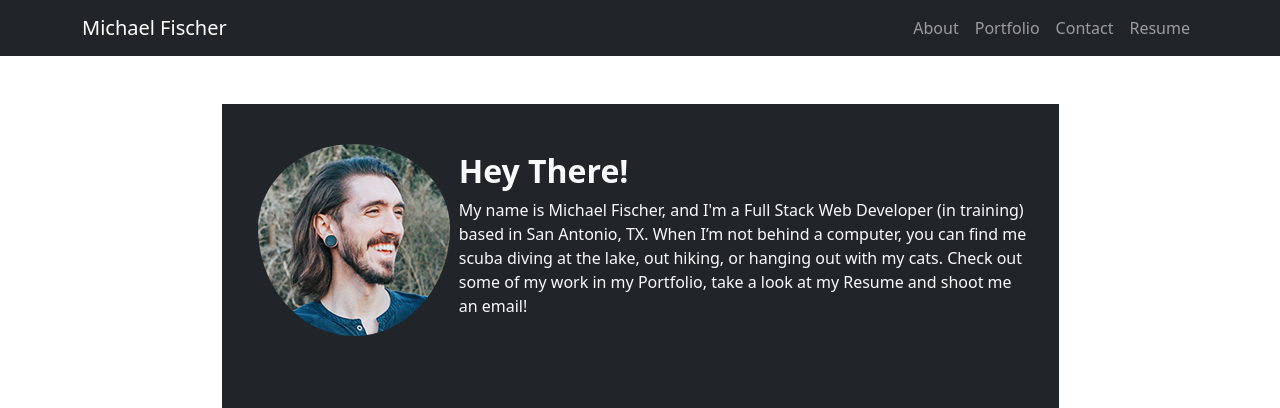
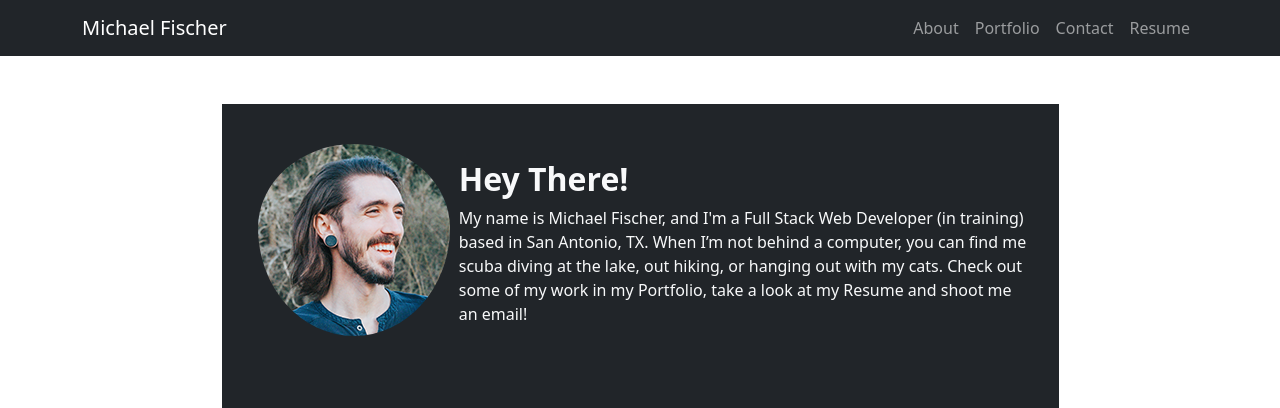
Before and after one commit to spaceboundbear/HW20-React-Portfolio, a React (Create React App) app: page / in a window 1280 px wide. Shown: the top 408 px of the page. Built offline with nearby package versions, Linux system fonts and the light colour scheme.

Commit message:
margin fix

```diff
--- a/src/components/About.js
+++ b/src/components/About.js
@@ -17,7 +17,7 @@ function About() {
             src={Headshot}
           />
         </Col>
-        <Col className="mt-3">
+        <Col className="mt-4">
           <Card.Body className="my-lg-3 col-9 col-md-12 col-sm-12 my-sm-0 w-100">
             <Card.Title className="fw-bold fs-2">Hey There!</Card.Title>
             <Card.Text>
```
